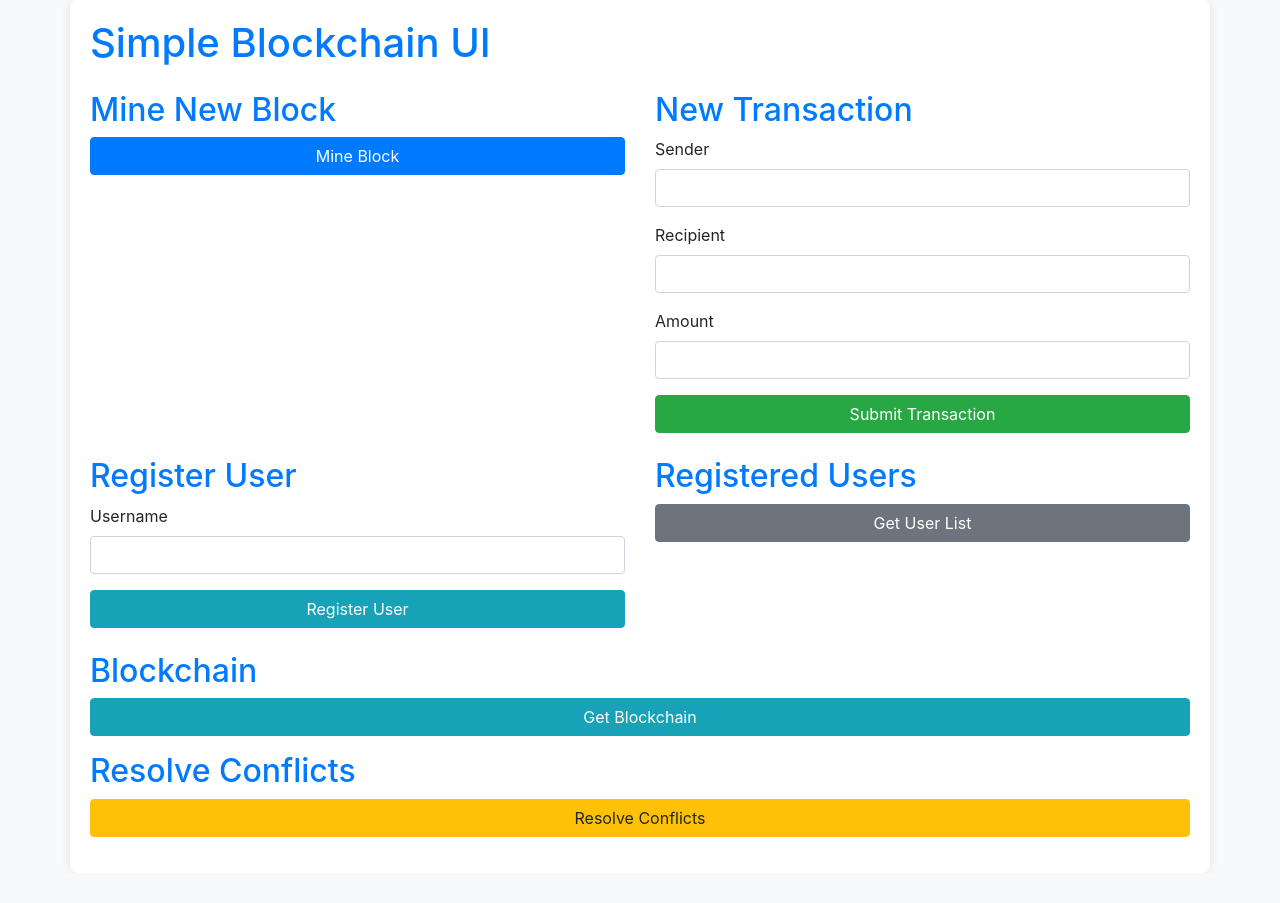
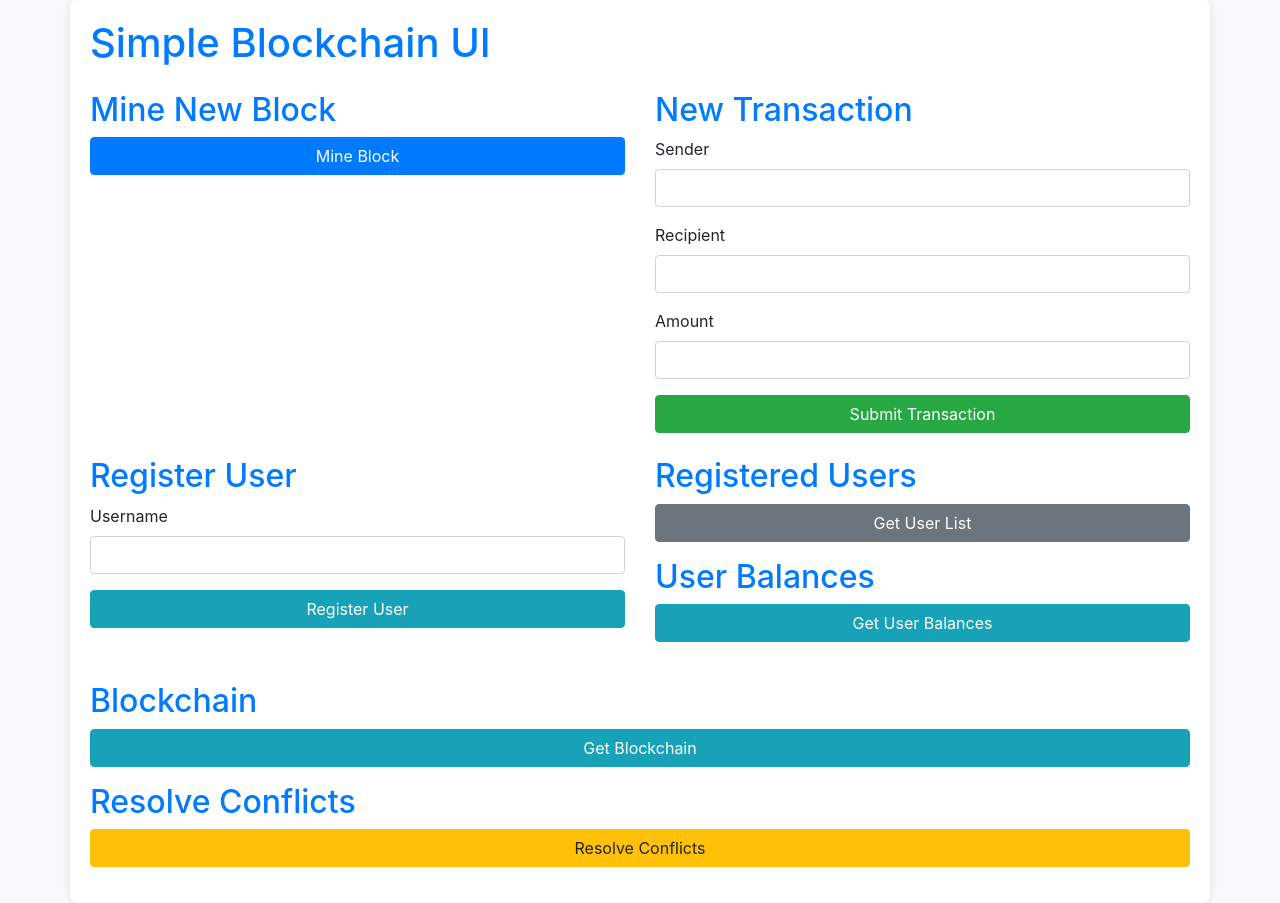
Before and after one commit to OnurAsimIlhan/442-blockchain_v2, a Flask app: page / in a window 1280 px wide. Shown: the part 51-954 px from the top of the page. Before the commit the page ends 888 px from the top, so only its background shows below. Run offline with Flask 3, Linux system fonts and the light colour scheme; some libraries are stand-ins or nearby versions.

Commit message:
money
money

```diff
--- a/onur_chain/app.py
+++ b/onur_chain/app.py
@@ -46,7 +46,15 @@ class Blockchain:
 
     def get_user_balance(self, username):
         if username in self.users:
-            return self.users[username]['balance']
+            user_balance = 0
+
+            for block in self.chain:
+                for transaction in block['transactions']:
+                    if transaction['sender'] == username:
+                        user_balance -= transaction['amount']
+                    elif transaction['recipient'] == username:
+                        user_balance += transaction['amount']
+            return user_balance + self.users[username]['balance']
         else:
             return None  # User not found
 
@@ -101,6 +109,7 @@ class Blockchain:
 
         if new_chain:
             self.chain = new_chain
+            self.current_transactions = []
             return True
 
         return False
@@ -115,6 +124,10 @@ class Blockchain:
             'proof': proof,
             'previous_hash': previous_hash or self.hash(self.chain[-1]),
         }
+        for transaction in self.current_transactions:
+            sender = transaction['sender']
+            amount = transaction['amount']
+            self.users[sender]['balance'] -= amount
 
         self.current_transactions = []
 
@@ -138,7 +151,6 @@ class Blockchain:
                 'recipient': recipient,
                 'amount': amount,
             })
-
             return self.last_block['index'] + 1
 
         return 'Insufficient balance', 400
@@ -168,7 +180,11 @@ class Blockchain:
         guess_hash = hashlib.sha256(guess).hexdigest()
         return guess_hash[:4] == "0000"
 
-
+def register_nodes_on_start(port):
+    if port != 5000:  # Assuming DEFAULT_PORT is the port where Flask is running
+        registration_url = f'http://127.0.0.1:5000/nodes/signin'
+        payload = {'url': f'http://127.0.0.1:{port}'}
+        requests.post(registration_url, json=payload)
 # Instantiate the Node
 app = Flask(__name__, template_folder='templates')
 
@@ -182,11 +198,7 @@ def mine():
     last_block = blockchain.last_block
     proof = blockchain.proof_of_work(last_block)
 
-    blockchain.new_transaction(
-        sender="0",
-        recipient=node_identifier,
-        amount=1,
-    )
+
 
     previous_hash = blockchain.hash(last_block)
     block = blockchain.new_block(proof, previous_hash)
@@ -265,7 +277,15 @@ def consensus():
     return jsonify(response), 200
 @app.route('/')
 def index():
-    return render_template('index.html')
+    users = blockchain.get_user_list()
+
+    # Create a dictionary to store user balances
+    user_balances = {}
+    for user in users:
+        balance = blockchain.get_user_balance(user)
+        user_balances[user] = balance
+
+    return render_template('index.html', users=users, user_balances=user_balances)
 
 @app.route('/register_user', methods=['POST'])
 def register_user():
@@ -307,6 +327,18 @@ def update_user_list():
         blockchain.update_user_list(users)
 
     return jsonify({'message': 'User list updated'}), 200
+
+@app.route('/get_user_balances', methods=['GET'])
+def get_user_balances():
+    users = blockchain.get_user_list()
+    user_balances = {}
+
+    for user in users:
+        balance = blockchain.get_user_balance(user)
+        user_balances[user] = balance
+
+    response = {'user_balances': user_balances}
+    return jsonify(response), 200
 if __name__ == '__main__':
     from argparse import ArgumentParser
 
@@ -315,4 +347,5 @@ if __name__ == '__main__':
     args = parser.parse_args()
     port = args.port
 
+
     app.run(host='127.0.0.1', port=port)
--- a/onur_chain/templates/index.html
+++ b/onur_chain/templates/index.html
@@ -75,6 +75,11 @@
                 <h2>Registered Users</h2>
                 <button type="button" class="btn btn-secondary btn-block" onclick="getUserList()">Get User List</button>
                 <pre id="userListOutput"></pre>
+
+                <!-- Display User Balances -->
+                <h2>User Balances</h2>
+                <button type="button" class="btn btn-info btn-block" onclick="getUserBalances()">Get User Balances</button>
+                <pre id="userBalancesOutput"></pre>
             </div>
         </div>
 
@@ -169,7 +174,13 @@
                     document.getElementById('resolveOutput').innerText = JSON.stringify(data, null, 2);
                 });
         }
-
+        function getUserBalances() {
+        fetch('/get_user_balances', { method: 'GET' })
+            .then(response => response.json())
+            .then(data => {
+                document.getElementById('userBalancesOutput').innerText = JSON.stringify(data, null, 2);
+            });
+    }
     </script>
 </body>
 
```
